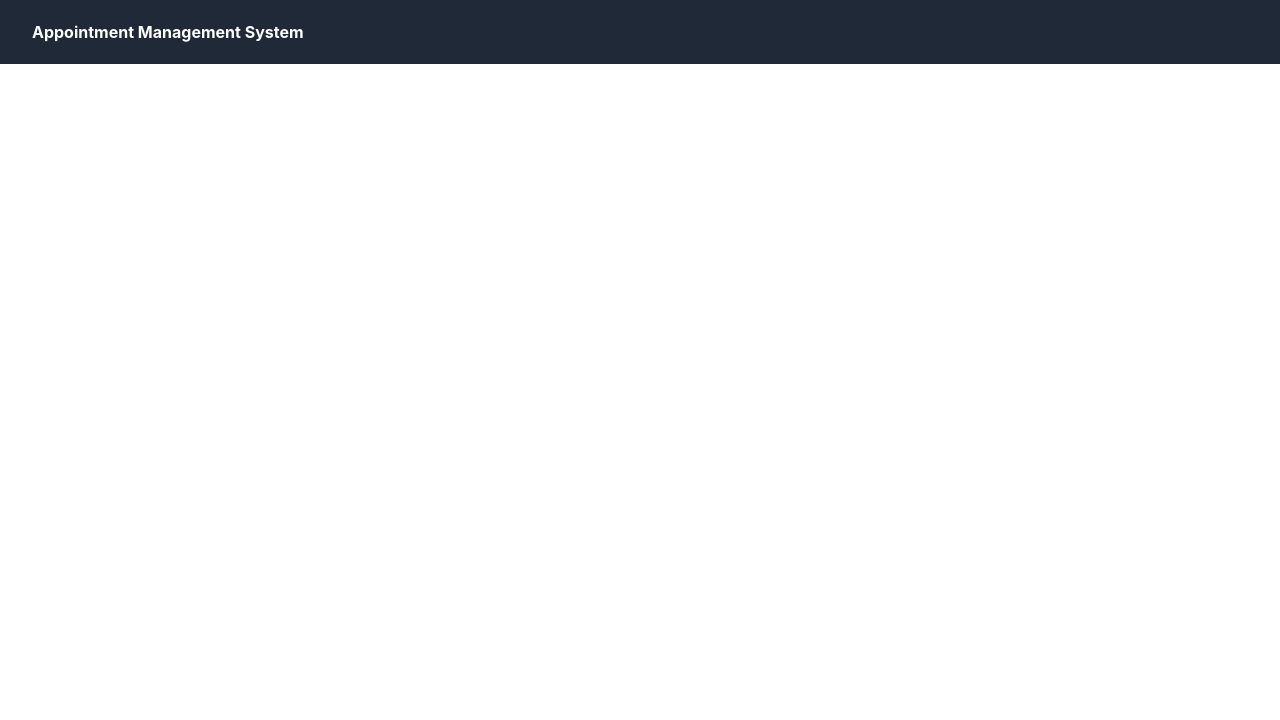
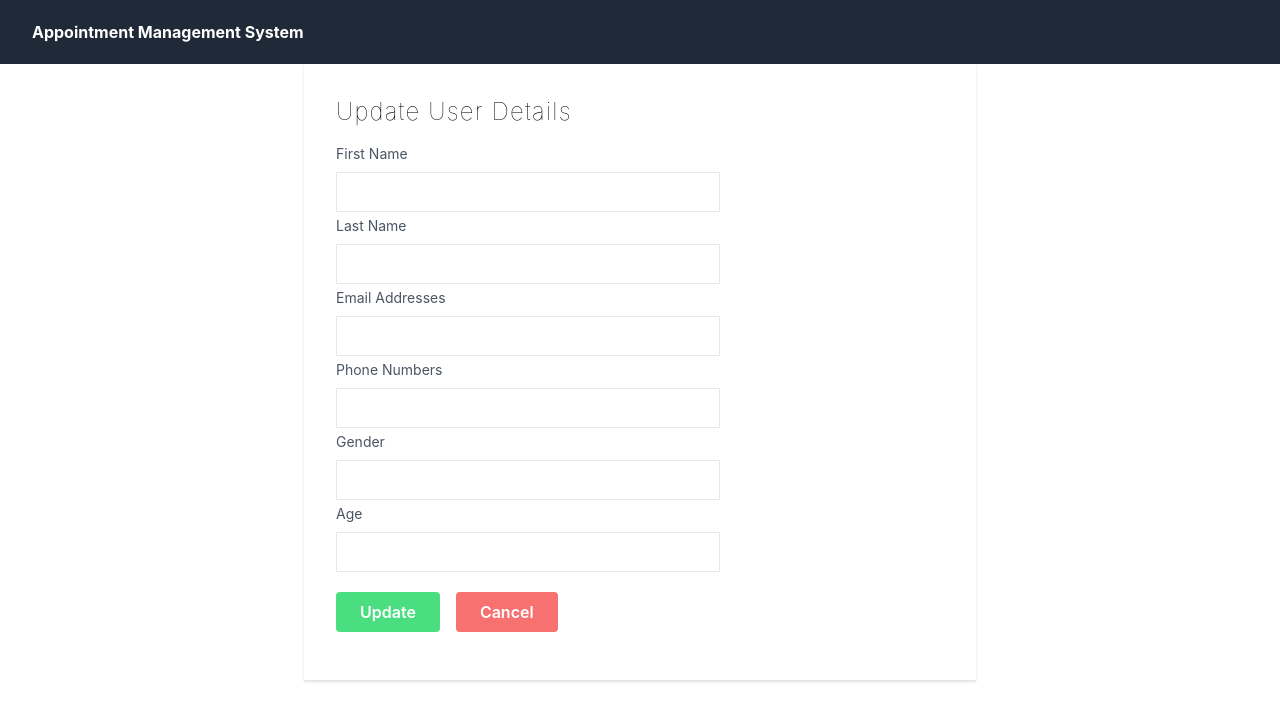
Before and after one commit to sunishaarora/appointment-system-ui, a React (Create React App) app: page /updateUserDetails/1 in a window 1280 px wide. Shown: the top 720 px of the page. Built offline with nearby package versions, Linux system fonts and the light colour scheme; no server answers.

Commit message:
Adding login functionality

```diff
--- a/src/App.js
+++ b/src/App.js
@@ -11,6 +11,7 @@ import AddAppt from "./components/AddAppt";
 import Homepage from "./components/Homepage";
 import Login from "./components/Login";
 import UserDashboard from "./components/UserDashboard";
+import UpdateUserDetails from "./components/UpdateUserDetails";
 
 function App() {
     return (
@@ -28,6 +29,7 @@ function App() {
                 <Route exact path="/login" element={<Login />} />
                 <Route exact path="/dashboard/:userId" element={<Dashboard />} />
                 <Route exact path="/admin/dashboard" element={<Homepage />} />
+                <Route exact path="/updateUserDetails/:userId" element={<UpdateUserDetails />} />
             </Routes>
         </BrowserRouter>
     );
--- a/src/components/Homepage.js
+++ b/src/components/Homepage.js
@@ -1,7 +1,6 @@
 import React from 'react';
 import { useNavigate } from 'react-router-dom';
-import backgroundImage from '../backgroundImage.jpg';
-
+import backgroundImage from '../imgs/background.jpg';
 
 const Homepage = () => {
     const navigate = useNavigate();
@@ -15,23 +14,30 @@ const Homepage = () => {
     };
 
     return (
-      <div className="flex flex-col items-center justify-start h-screen pt-16" style={{backgroundImage: `url(${backgroundImage})`,
-        backgroundSize: "cover",
-        backgroundRepeat: "no-repeat",
-        backgroundPosition: "center",
-        height: "100vh",
-      }}>
-        <h1 className="text-4xl text-center font-bold mb-8">Welcome to the Appointment Management System!</h1>
+        <div
+            className="flex flex-col items-center justify-center h-screen"
+            style={{
+                backgroundImage: `linear-gradient(rgba(0, 0, 0, 0.6), rgba(0, 0, 0, 0.6)), url(${backgroundImage})`,
+                backgroundSize: 'cover',
+                backgroundRepeat: 'no-repeat',
+                backgroundPosition: 'center',
+            }}
+        >
+            <h1 className="text-5xl text-white font-bold mb-8">
+                Welcome to the Appointment Management System!
+            </h1>
             <div className="space-x-4">
                 <button
                     onClick={handleUserButtonClick}
-              className="rounded text-white font-semibold bg-gray-800 py-4 px-12 w-72"
+                    className="rounded text-white font-semibold bg-gray-800 py-4 px-12 w-72 border-white"
+                    style={{ border: '2px solid', borderColor: 'white' }}
                 >
                     Users
                 </button>
                 <button
                     onClick={handleApptsButtonClick}
-              className="rounded text-white font-semibold bg-gray-800 py-4 px-12 w-72"
+                    className="rounded text-white font-semibold bg-gray-800 py-4 px-12 w-72 border-white"
+                    style={{ border: '2px solid', borderColor: 'white' }}
                 >
                     Appointments
                 </button>
--- a/src/components/Login.js
+++ b/src/components/Login.js
@@ -1,6 +1,7 @@
 import React, { useState } from "react";
 import { Link, useNavigate } from "react-router-dom";
 import AuthService from "../services/AuthService";
+import backgroundImage from "../imgs/background.jpg";
 
 const Login = () => {
     const [userId, setUserId] = useState("");
@@ -29,6 +30,15 @@ const Login = () => {
     };
 
     return (
+        <div
+            className="flex flex-col h-screen"
+            style={{
+                backgroundImage: `linear-gradient(rgba(0, 0, 0, 0.6), rgba(0, 0, 0, 0.6)), url(${backgroundImage})`,
+                backgroundSize: 'cover',
+                backgroundRepeat: 'no-repeat',
+                backgroundPosition: 'center',
+            }}
+        >
         <div className="container mx-auto max-w-md mt-20 p-6 bg-gray-200 rounded shadow-lg">
             <h2 className="text-2xl mb-6">Login</h2>
             <form onSubmit={handleLogin}>
@@ -65,6 +75,7 @@ const Login = () => {
                 </button>
             </form>
         </div>
+        </div>
     );
 };
 
--- /dev/null
+++ b/src/components/UpdateUserDetails.js
@@ -0,0 +1,149 @@
+import React, { useEffect, useState } from "react";
+import { useParams, useNavigate } from "react-router-dom";
+import UserService from "../services/UserService";
+
+const UpdateUserDetails = () => {
+    const { userId } = useParams();
+    const navigate = useNavigate();
+
+    const [user, setUser] = useState({
+        firstName: "",
+        lastName: "",
+        emailAddresses: "",
+        phoneNumbers: "",
+        gender: "",
+        age: "",
+    });
+
+    useEffect(() => {
+        const fetchUserDetails = async () => {
+            try {
+                const response = await UserService.getUsers();
+                const filteredUser = response.data.find((user) => user.userId === Number(userId));
+                if (filteredUser) {
+                    setUser(filteredUser);
+                }
+            } catch (error) {
+                console.log(error);
+            }
+        };
+
+        fetchUserDetails();
+    }, [userId]);
+
+    const handleChange = (e) => {
+        const { name, value } = e.target;
+        setUser((prevUser) => ({
+            ...prevUser,
+            [name]: value,
+        }));
+    };
+
+    const handleSubmit = async (e) => {
+        e.preventDefault();
+
+        try {
+            await UserService.updateUser(userId, user);
+            navigate(`/dashboard/${userId}`);
+        } catch (error) {
+            console.log(error);
+        }
+    };
+
+    return (
+        <div className="flex max-w-2xl mx-auto shadow border-b">
+            <div className="px-8 py-8">
+                <div className="font-thin text-2xl tracking-wider">
+                    <h1>Update User Details</h1>
+                </div>
+                <div className="items-center justify-center h-14 w-full my-4">
+                    <label className="block text-gray-600 text-sm font-normal">
+                        First Name
+                    </label>
+                    <input
+                        type="text"
+                        name="firstName"
+                        value={user.firstName}
+                        onChange={handleChange}
+                        className="h-10 w-96 border mt-2 px-2 py-2"
+                    />
+                </div>
+                <div className="items-center justify-center h-14 w-full my-4">
+                    <label className="block text-gray-600 text-sm font-normal">
+                        Last Name
+                    </label>
+                    <input
+                        type="text"
+                        name="lastName"
+                        value={user.lastName}
+                        onChange={handleChange}
+                        className="h-10 w-96 border mt-2 px-2 py-2"
+                    />
+                </div>
+                <div className="items-center justify-center h-14 w-full my-4">
+                    <label className="block text-gray-600 text-sm font-normal">
+                        Email Addresses
+                    </label>
+                    <input
+                        type="email"
+                        name="emailAddresses"
+                        value={user.emailAddresses}
+                        onChange={handleChange}
+                        className="h-10 w-96 border mt-2 px-2 py-2"
+                    />
+                </div>
+                <div className="items-center justify-center h-14 w-full my-4">
+                    <label className="block text-gray-600 text-sm font-normal">
+                        Phone Numbers
+                    </label>
+                    <input
+                        type="text"
+                        name="phoneNumbers"
+                        value={user.phoneNumbers}
+                        onChange={handleChange}
+                        className="h-10 w-96 border mt-2 px-2 py-2"
+                    />
+                </div>
+                <div className="items-center justify-center h-14 w-full my-4">
+                    <label className="block text-gray-600 text-sm font-normal">
+                        Gender
+                    </label>
+                    <input
+                        type="text"
+                        name="gender"
+                        value={user.gender}
+                        onChange={handleChange}
+                        className="h-10 w-96 border mt-2 px-2 py-2"
+                    />
+                </div>
+                <div className="items-center justify-center h-14 w-full my-4">
+                    <label className="block text-gray-600 text-sm font-normal">Age</label>
+                    <input
+                        type="text"
+                        name="age"
+                        value={user.age}
+                        onChange={handleChange}
+                        className="h-10 w-96 border mt-2 px-2 py-2"
+                    />
+                </div>
+
+                <div className="items-center justify-center h-14 w-full my-4 space-x-4 pt-4">
+                    <button
+                        onClick={handleSubmit}
+                        className="rounded text-white font-semibold bg-green-400 hover:bg-green-700 py-2 px-6"
+                    >
+                        Update
+                    </button>
+                    <button
+                        onClick={() => navigate(`/dashboard/${userId}`)}
+                        className="rounded text-white font-semibold bg-red-400 hover:bg-red-700 py-2 px-6"
+                    >
+                        Cancel
+                    </button>
+                </div>
+            </div>
+        </div>
+    );
+};
+
+export default UpdateUserDetails;
--- a/src/components/UserDashboard.js
+++ b/src/components/UserDashboard.js
@@ -73,7 +73,7 @@ const UserDashboard = ({ userId }) => {
             <h1 className="text-4xl font-bold mb-8 text-center">User Dashboard</h1>
             <div className="flex justify-end mb-4">
                 <Link
-                    to={`/editUser/${userId}`}
+                    to={`/updateUserDetails/${userId}`}
                     className="bg-blue-500 hover:bg-blue-600 text-white py-2 px-4 rounded"
                 >
                     Update User Details
```
Also changed, not shown: src/imgs/background.jpg (renamed from src/backgroundImage.jpg). Lines whose indentation alone changed are shown as unchanged.
